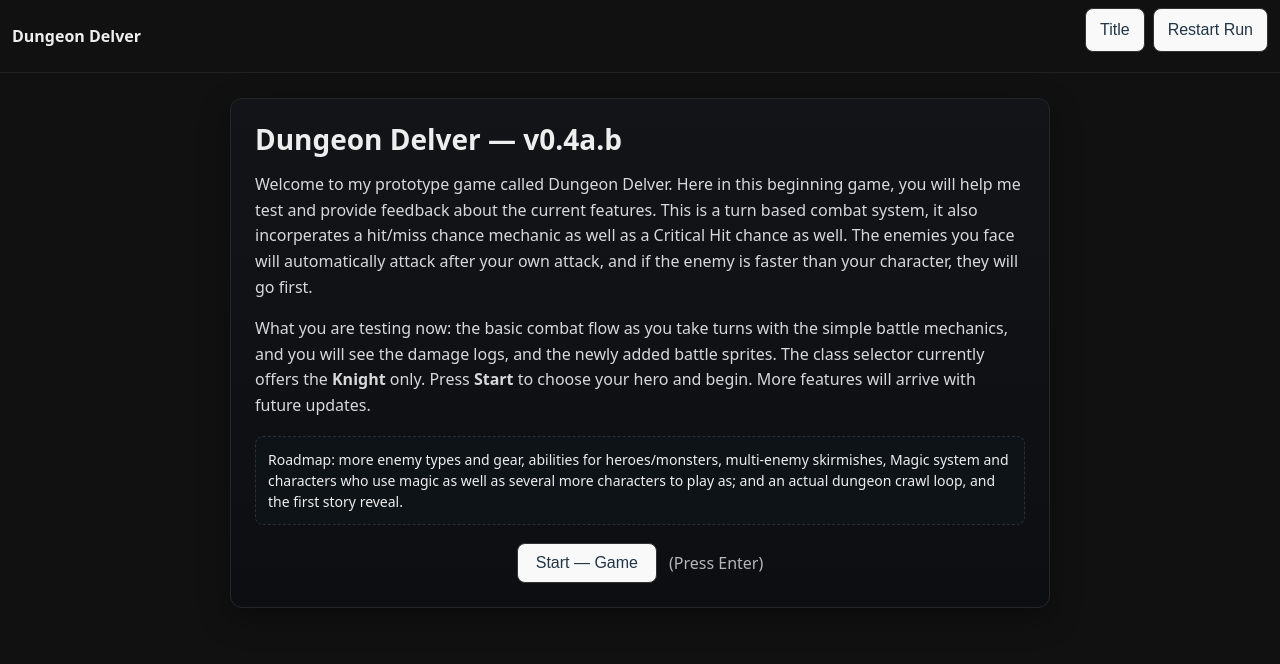
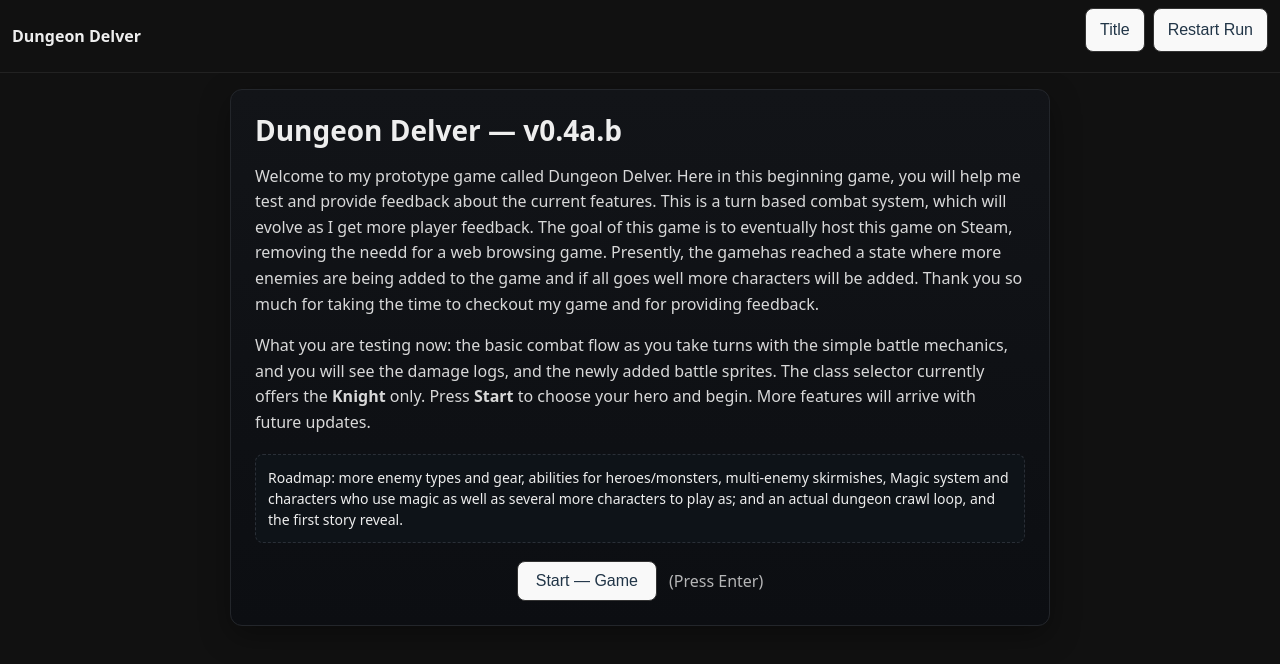
Before and after one commit to JoshBal117/dungeon-delver, a React (Vite) app: page / in a window 1280 px wide. Shown: the top 664 px of the page. Built offline with nearby package versions, Linux system fonts and the light colour scheme.

Commit message:
Update StartScreen.tsx
added a more detailed Start Screen and provided a clearer picture of where this game will go.

```diff
--- a/src/app/StartScreen.tsx
+++ b/src/app/StartScreen.tsx
@@ -35,7 +35,7 @@ export default function StartScreen() {
         <h1 style={{ marginTop: 0, marginBottom: 12, fontSize: 28 }}>Dungeon Delver — v0.4a.b</h1>
 
         <p style={{ opacity: 0.9, lineHeight: 1.6 }}>
-          Welcome to my prototype game called Dungeon Delver. Here in this beginning game, you will help me test and provide feedback about the current features. This is a turn based combat system, it also incorperates a hit/miss chance mechanic as well as a Critical Hit chance as well. The enemies you face will automatically attack after your own attack, and if the enemy is faster than your character, they will go first.
+          Welcome to my prototype game called Dungeon Delver. Here in this beginning game, you will help me test and provide feedback about the current features. This is a turn based combat system, which will evolve as I get more player feedback. The goal of this game is to eventually host this game on Steam, removing the needd for a web browsing game. Presently, the gamehas  reached a state where more enemies are being added to the game and if all goes well more characters will be added. Thank you so much for taking the time to checkout my game and for providing feedback.
         </p>
 
         <p style={{ opacity: 0.9, lineHeight: 1.6 }}>
```
